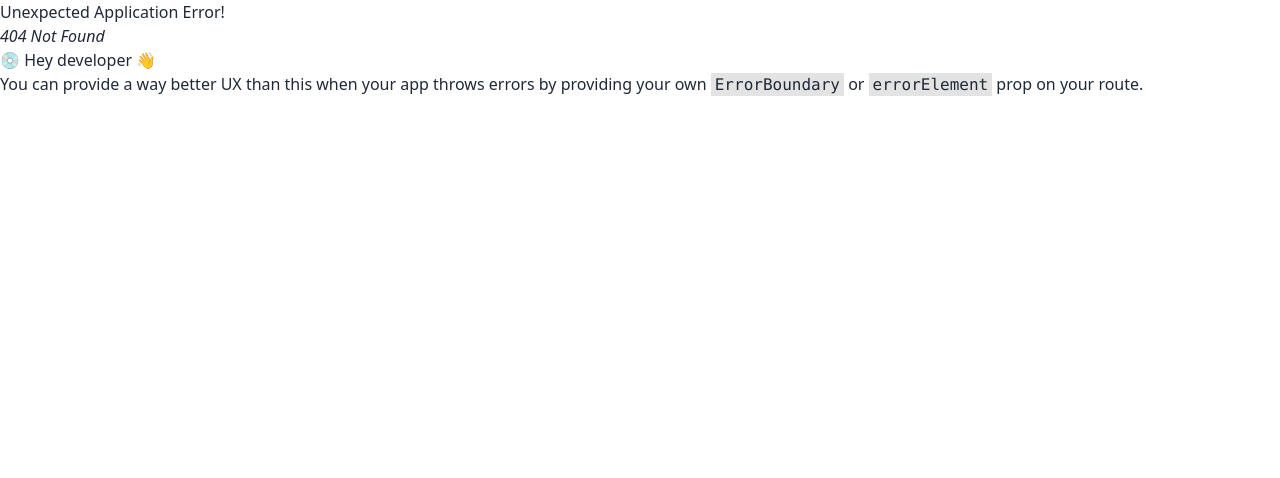
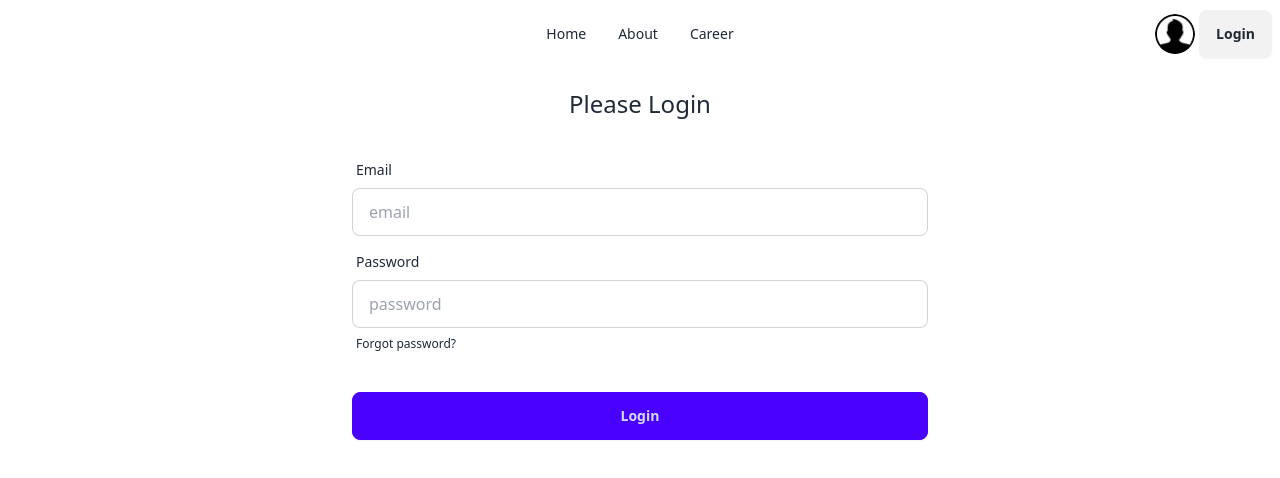
Before and after one commit to DasPriYam714/The-Panorama-Press, a React (Vite) app: page /login in a window 1280 px wide. Before the commit this address had no page. Shown: the top 478 px of the page. Built offline with nearby package versions, Linux system fonts and the light colour scheme.

Commit message:
add login format

```diff
--- /dev/null
+++ b/src/pages/home/login/Login.jsx
@@ -0,0 +1,52 @@
+import Navbar from "../../shared/navbar/Navbar";
+
+const Login = () => {
+  return (
+    <div>
+      <Navbar></Navbar>
+
+      <div className="w-1/2 mx-auto mt-5">
+        <h2 className="text-2xl text-center">Please Login</h2>
+
+        <div>
+          <form className="card-body">
+            <div className="form-control">
+              <label className="label">
+                <span className="label-text">Email</span>
+              </label>
+              <input
+                type="email"
+                placeholder="email"
+                name="email"
+                className="input input-bordered"
+                required
+              />
+            </div>
+            <div className="form-control">
+              <label className="label">
+                <span className="label-text">Password</span>
+              </label>
+              <input
+                type="password"
+                placeholder="password"
+                name="password"
+                className="input input-bordered"
+                required
+              />
+              <label className="label">
+                <a href="#" className="label-text-alt link link-hover">
+                  Forgot password?
+                </a>
+              </label>
+            </div>
+            <div className="form-control mt-6">
+              <button className="btn btn-primary">Login</button>
+            </div>
+          </form>
+        </div>
+      </div>
+    </div>
+  );
+};
+
+export default Login;
--- a/src/pages/shared/navbar/Navbar.jsx
+++ b/src/pages/shared/navbar/Navbar.jsx
@@ -60,7 +60,7 @@
               />
             </div>
           </div>
-          <Link>
+          <Link to={'/login'}>
             <button className="btn">Login</button>
           </Link>
         </div>
--- a/src/routes/Router.jsx
+++ b/src/routes/Router.jsx
@@ -1,6 +1,7 @@
 import { createBrowserRouter } from "react-router";
 import Root from "../layouts/Root";
 import Home from "../pages/home/Home";
+import Login from "../pages/home/login/Login";
 
 
 
@@ -12,6 +13,10 @@
             {
                 path:'/',
                 element:<Home></Home>
+            },
+            {
+                path:'/login',
+                element:<Login></Login>
             }
         ]
     }
```
